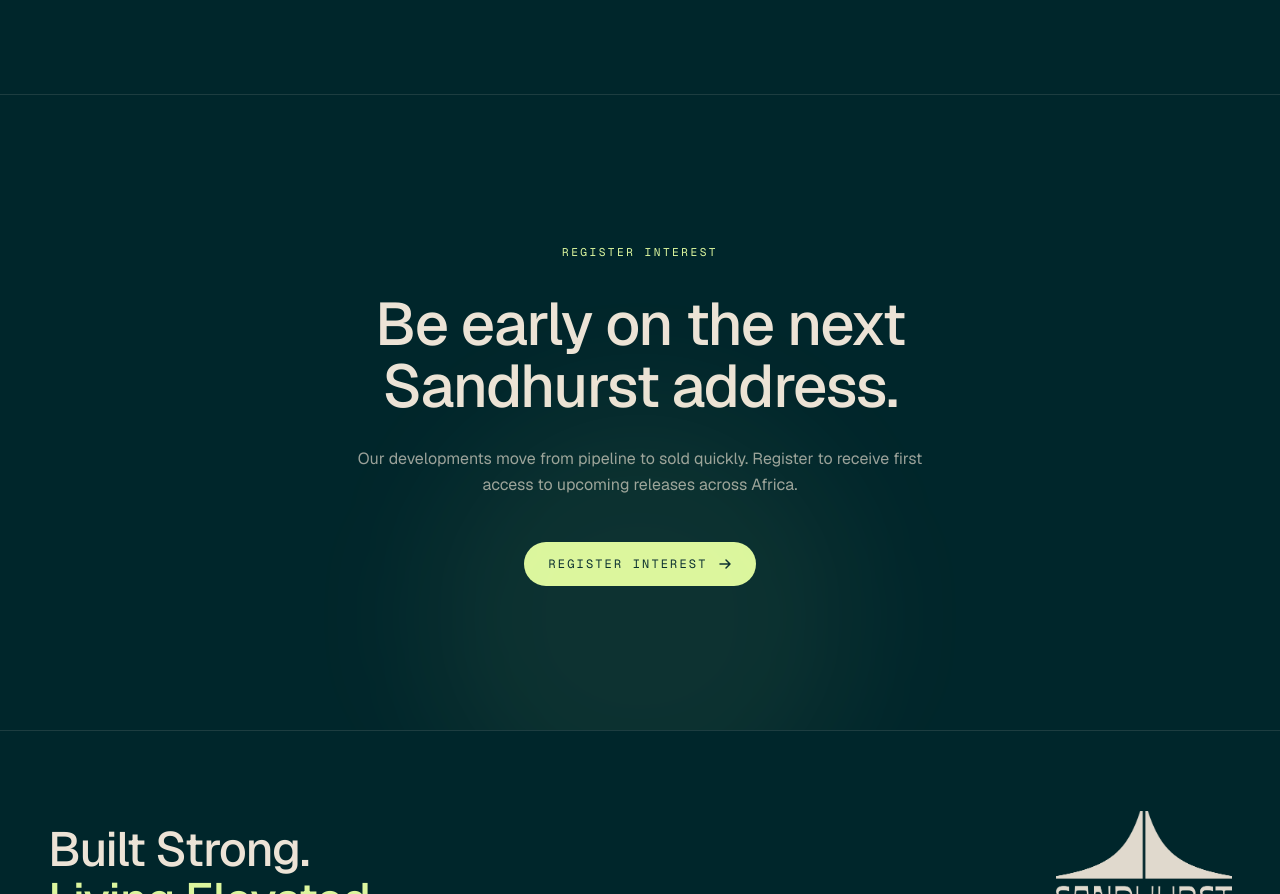
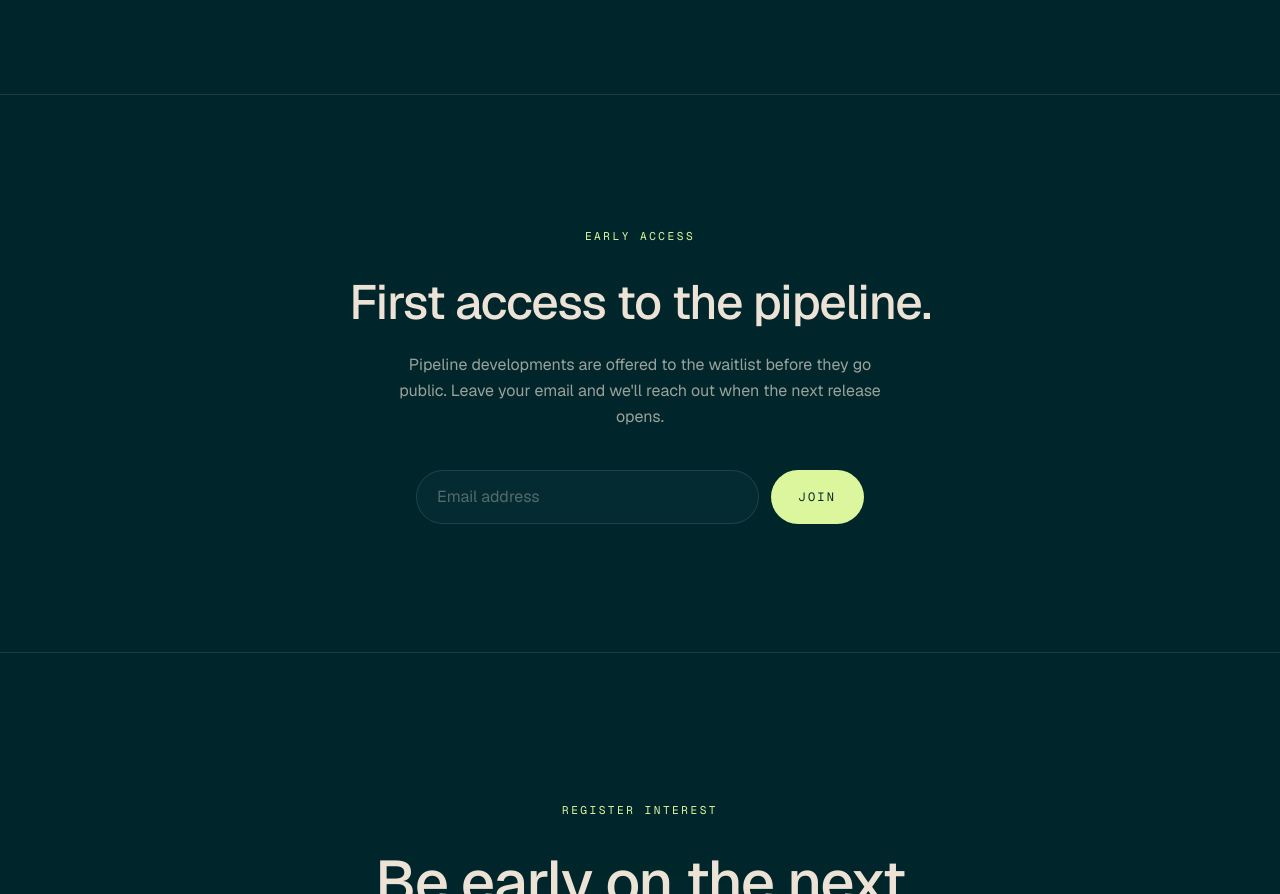
Before and after one commit to odawosm/sandhurst_project, a Next.js app: page /projects in a window 1280 px wide. Shown: the part 1896-2790 px from the top of the page. Built offline with nearby package versions, Linux system fonts and the light colour scheme.

Commit message:
Feature: Add waitlist signup to projects pages

```diff
--- a/app/contact/actions.js
+++ b/app/contact/actions.js
@@ -3,6 +3,7 @@
 import { sendContactEnquiry } from "@/lib/mail";
 
 const ALLOWED_INTERESTS = new Set(["Buying", "Investing", "General"]);
+const EMAIL_RE = /^[^\s@]+@[^\s@]+\.[^\s@]+$/;
 
 export async function submitContactForm(_prevState, formData) {
   const name = formData.get("name")?.trim();
@@ -14,7 +15,7 @@
   if (!name || !email || !message) {
     return { error: "Name, email, and message are required." };
   }
-  if (!/^[^\s@]+@[^\s@]+\.[^\s@]+$/.test(email)) {
+  if (!EMAIL_RE.test(email)) {
     return { error: "Invalid email address." };
   }
   if (!ALLOWED_INTERESTS.has(interest)) {
@@ -29,3 +30,28 @@
     return { error: "Failed to send your message. Please try again or contact us directly." };
   }
 }
+
+// ponytail: waitlist signups reuse the enquiry mailer — they land in the same inbox,
+// tagged [Waitlist]. Swap for a real list (CRM/Mailchimp) when volume justifies it.
+export async function joinWaitlist(_prevState, formData) {
+  const email = formData.get("email")?.trim();
+  const source = formData.get("source")?.trim().slice(0, 100);
+
+  if (!email || !EMAIL_RE.test(email)) {
+    return { error: "Please enter a valid email address." };
+  }
+
+  try {
+    await sendContactEnquiry({
+      name: email,
+      email,
+      phone: "",
+      interest: source ? `Waitlist · ${source}` : "Waitlist",
+      message: "Requested to join the waitlist for upcoming releases.",
+    });
+    return { success: true };
+  } catch (err) {
+    console.error("[waitlist] mail error:", err);
+    return { error: "Something went wrong. Please try again." };
+  }
+}
--- a/app/projects/[slug]/page.jsx
+++ b/app/projects/[slug]/page.jsx
@@ -1,6 +1,7 @@
 import { notFound } from "next/navigation";
 
 import CTASection from "@/components/sections/CTASection";
+import Waitlist from "@/components/sections/Waitlist";
 import ProjectHero from "@/components/project/ProjectHero";
 import ProjectOverview from "@/components/project/ProjectOverview";
 import ProjectGallerySection from "@/components/project/ProjectGallerySection";
@@ -42,6 +43,13 @@
       <ProjectInvestment project={project} />
       <ProjectTeam project={project} />
 
+      <Waitlist
+        source={`${project.name}, ${project.location}`}
+        eyebrow="Early Access"
+        title={`Join the ${project.name} waitlist.`}
+        body="Remaining units are released in phases. Leave your email and we'll notify you the moment the next phase opens."
+      />
+
       <CTASection
         eyebrow="The Woods, Ogango"
         title="Own a piece of the Gold Standard."
--- a/app/projects/page.jsx
+++ b/app/projects/page.jsx
@@ -4,6 +4,7 @@
 import Reveal from "@/components/ui/Reveal";
 import ProjectCard from "@/components/ProjectCard";
 import CTASection from "@/components/sections/CTASection";
+import Waitlist from "@/components/sections/Waitlist";
 import { projects, pipeline } from "@/lib/projects";
 
 export const metadata = {
@@ -57,6 +58,13 @@
         </Container>
       </section>
 
+      <Waitlist
+        source="Projects listing"
+        eyebrow="Early Access"
+        title="First access to the pipeline."
+        body="Pipeline developments are offered to the waitlist before they go public. Leave your email and we'll reach out when the next release opens."
+      />
+
       <CTASection
         eyebrow="Register Interest"
         title="Be early on the next Sandhurst address."
--- /dev/null
+++ b/components/sections/Waitlist.jsx
@@ -0,0 +1,61 @@
+"use client";
+
+import { useActionState } from "react";
+import Container from "@/components/ui/Container";
+import Eyebrow from "@/components/ui/Eyebrow";
+import Reveal from "@/components/ui/Reveal";
+import { joinWaitlist } from "@/app/contact/actions";
+
+export default function Waitlist({
+  eyebrow = "Early Access",
+  title = "Join the waitlist.",
+  body = "Units in our next release are allocated to the waitlist first. Leave your email and we'll reach out before we go public.",
+  source,
+}) {
+  const [state, formAction, isPending] = useActionState(joinWaitlist, {});
+
+  return (
+    <section className="border-t border-line py-24 sm:py-32">
+      <Container>
+        <Reveal className="mx-auto max-w-2xl text-center">
+          <Eyebrow className="mb-8 justify-center [&>span]:hidden">{eyebrow}</Eyebrow>
+          <h2 className="text-balance font-sans text-3xl font-medium leading-[1.06] tracking-tight text-cream sm:text-5xl">
+            {title}
+          </h2>
+          <p className="mx-auto mt-6 max-w-lg text-base leading-relaxed text-cream/65">{body}</p>
+
+          {state.success ? (
+            <p className="label mt-10 text-accent">You&apos;re on the list — we&apos;ll be in touch.</p>
+          ) : (
+            <form
+              action={formAction}
+              className="mx-auto mt-10 flex max-w-md flex-col gap-3 sm:flex-row"
+            >
+              {source && <input type="hidden" name="source" value={source} />}
+              <label htmlFor="waitlist-email" className="sr-only">
+                Email address
+              </label>
+              <input
+                id="waitlist-email"
+                name="email"
+                type="email"
+                required
+                placeholder="Email address"
+                className="w-full rounded-full border border-line bg-night-700/30 px-5 py-3.5 text-cream placeholder:text-cream/35 transition-colors focus:border-accent"
+              />
+              <button
+                type="submit"
+                disabled={isPending}
+                className="shrink-0 rounded-full bg-accent px-7 py-4 font-mono text-xs uppercase tracking-[0.18em] text-night transition-colors hover:bg-cream disabled:cursor-not-allowed disabled:opacity-60"
+              >
+                {isPending ? "Joining…" : "Join"}
+              </button>
+            </form>
+          )}
+
+          {state.error && <p className="label mt-4 text-red-400">{state.error}</p>}
+        </Reveal>
+      </Container>
+    </section>
+  );
+}
```
Also changed, not shown: 2 other files (tests, documents, lock files or other folders).
